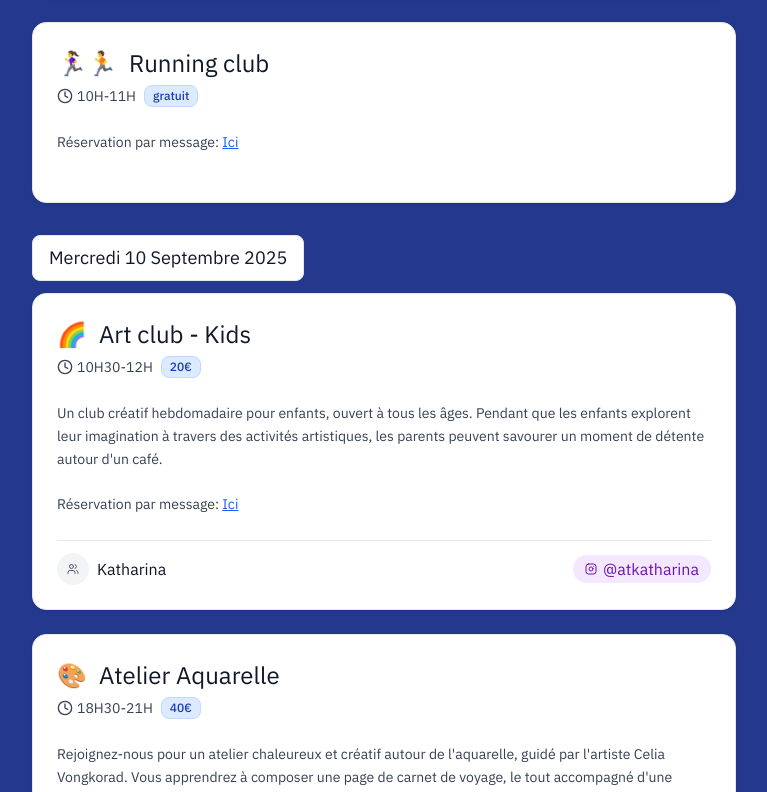
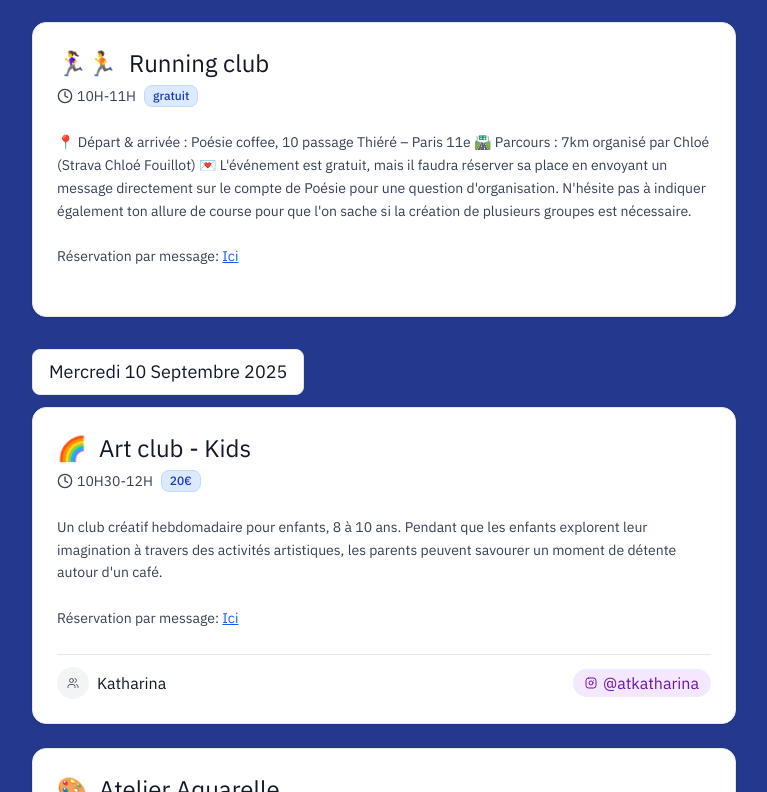
Before and after one commit to yohanlb/poesie-cafe, a Next.js app: page /agenda in a window 1280 px wide. Shown: the part 1748-2540 px from the top of the page, without its empty margins (256-1023 px from the left). Built offline with nearby package versions, Linux system fonts and the light colour scheme.

Commit message:
fix: update event descriptions for clarity and age specificity, and enhance writing workshop details for better readability

```diff
--- a/src/data/events.ts
+++ b/src/data/events.ts
@@ -22,7 +22,7 @@ export const events: Event[] = [
     instructor: "Katharina",
     instagram: "@atkatharina",
     description:
-      "Un club créatif hebdomadaire pour enfants, ouvert à tous les âges. Pendant que les enfants explorent leur imagination à travers des activités artistiques, les parents peuvent savourer un moment de détente autour d'un café.",
+      "Un club créatif hebdomadaire pour enfants, de 6 à 8 ans.  Pendant que les enfants explorent leur imagination à travers des activités artistiques, les parents peuvent savourer un moment de détente autour d'un café.",
     eventType: "workshop",
     emoji: "🌈",
     reservationLink: "https://www.instagram.com/p/DNFzPxLs0L3/?img_index=1",
@@ -78,7 +78,7 @@ export const events: Event[] = [
     instructor: "Katharina",
     instagram: "@atkatharina",
     description:
-      "Un club créatif hebdomadaire pour enfants, ouvert à tous les âges. Pendant que les enfants explorent leur imagination à travers des activités artistiques, les parents peuvent savourer un moment de détente autour d'un café.",
+      "Un club créatif hebdomadaire pour enfants, 8 à 10 ans.  Pendant que les enfants explorent leur imagination à travers des activités artistiques, les parents peuvent savourer un moment de détente autour d'un café.",
     eventType: "workshop",
     emoji: "🌈",
     reservationLink: "https://www.instagram.com/p/DNFzPxLs0L3/?img_index=1",
@@ -120,7 +120,7 @@ export const events: Event[] = [
     instructor: "Marie",
     instagram: "@calliope_editions",
     description:
-      "Vous sentez votre élan créatif s'essouffler ? La page reste blanche malgré l'envie d'écrire ? Rejoignez notre atelier d'écriture spécialement conçu pour vous redonner l'inspiration. Au programme : Exercices ciblés pour déverrouiller la créativité et relancer vos idées Échanges autour du thème du « vide » créatif Conseils pratiques et pistes concrètes pour nourrir durablement votre écriture Un petit groupe pour favoriser un accompagnement personnalisé et des retours bienveillants. Une boisson chaude ou froide et une gourmandise sucrée sont incluses pour accompagner ce moment suspendu. Tarif : 37 € TTC. ⏱ Durée : 3 heures, de 9h à 12h",
+      "Vous sentez votre élan créatif s'essouffler ? La page reste blanche malgré l'envie d'écrire ? Rejoignez notre atelier d'écriture spécialement conçu pour vous redonner l'inspiration. Au programme :\n\nExercices ciblés pour déverrouiller la créativité et relancer vos idées.\n\nÉchanges autour du thème du « vide » créatif.\n\nConseils pratiques et pistes concrètes pour nourrir durablement votre écriture.\n\nUn petit groupe pour favoriser un accompagnement personnalisé et des retours bienveillants. Une boisson chaude ou froide et une gourmandise sucrée sont incluses pour accompagner ce moment suspendu. Tarif : 37 € TTC. ⏱ Durée : 3 heures, de 9h à 12h",
     eventType: "workshop",
     emoji: "📖",
     reservationLink: "https://www.calliope-editions.fr/actualit%C3%A9s",
@@ -131,6 +131,8 @@ export const events: Event[] = [
     date: "07/09/2025",
     time: "10H-11H",
     price: "gratuit",
+    description:
+      "📍 Départ & arrivée : Poésie coffee, 10 passage Thiéré – Paris 11e\n🛣️ Parcours : 7km organisé par Chloé (Strava Chloé Fouillot)\n\n💌 L'événement est gratuit, mais il faudra réserver sa place en envoyant un message directement sur le compte de Poésie pour une question d'organisation.\nN'hésite pas à indiquer également ton allure de course pour que l'on sache si la création de plusieurs groupes est nécessaire.",
     eventType: "running-club",
     emoji: "🏃‍♀️🏃",
     reservationLink: "https://www.instagram.com/poesiecoffee/",
@@ -152,6 +154,8 @@ export const events: Event[] = [
     date: "21/09/2025",
     time: "10H-11H",
     price: "gratuit",
+    description:
+      "📍 Départ & arrivée : Poésie coffee, 10 passage Thiéré – Paris 11e\n🛣️ Parcours : 7km organisé par Chloé (Strava Chloé Fouillot)\n\n💌 L'événement est gratuit, mais il faudra réserver sa place en envoyant un message directement sur le compte de Poésie pour une question d'organisation.\nN'hésite pas à indiquer également ton allure de course pour que l'on sache si la création de plusieurs groupes est nécessaire.",
     eventType: "running-club",
     emoji: "🏃‍♀️🏃",
     reservationLink: "https://www.instagram.com/poesiecoffee/",
```
